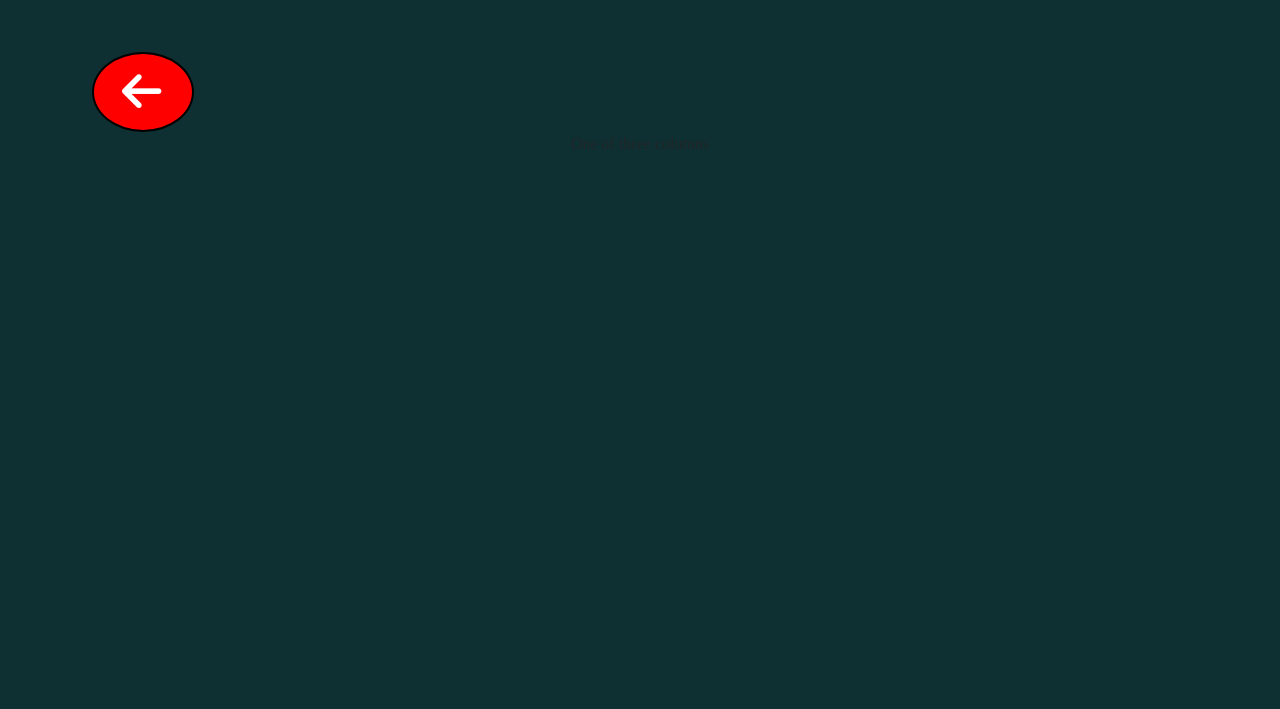
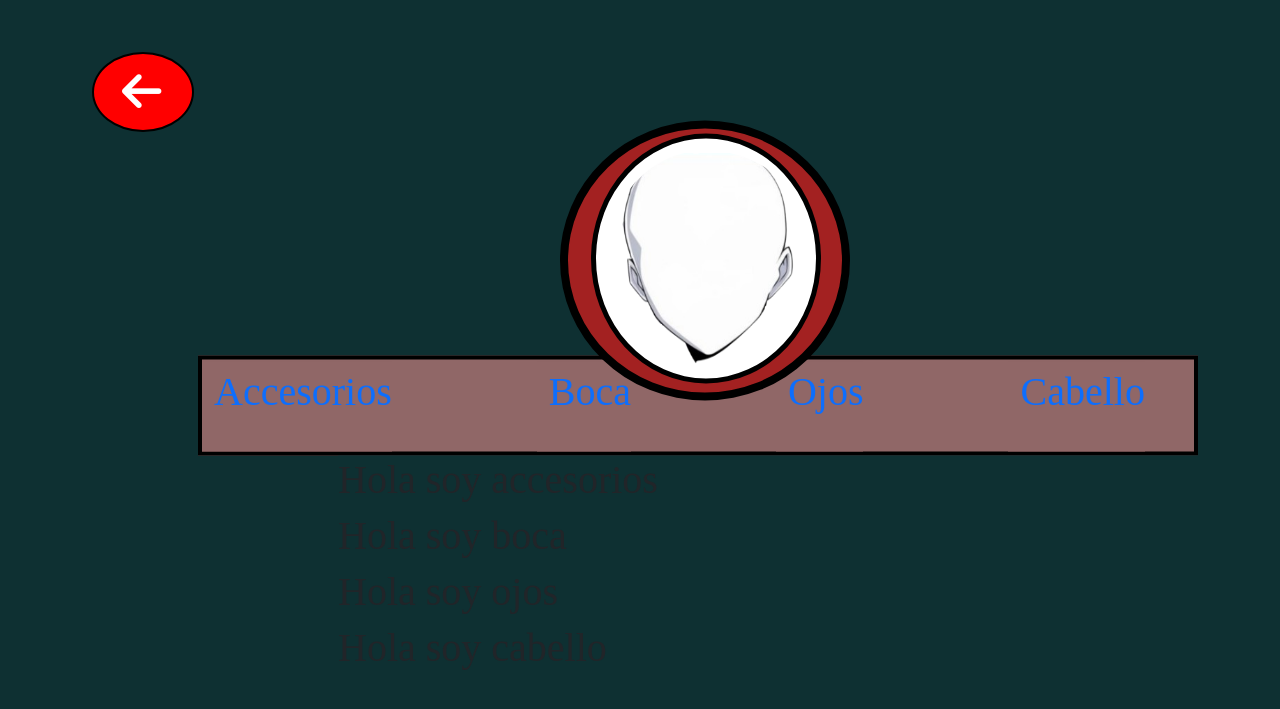
Before and after one commit to KeinerNarvaez/Proyecto-juego, a PHP site: page /avatar.html in a window 1280 px wide. Shown: the top 709 px of the page. Run offline with PHP 8.4, Linux system fonts and the light colour scheme; some libraries are stand-ins or nearby versions; some web fonts are replaced.

```diff
--- a/avatar.html
+++ b/avatar.html
@@ -27,23 +27,46 @@
    <!--/flecha-->
 
     <!--avatar-->
+
            <div class="avatar">
+              <!--boseto-->
+               <div class="boseto">
+                   <img src="/Assest/boseto_removido.png" alt="" srcset="">
+                </div>
+                <!--avatares-->
+                <div class="opciones-avatar">
+                    <div class="nombre-opcion">
+                        <a href="">Accesorios</a>
+                        <a href="">Boca</a>
+                        <a href="">Ojos</a>
+                        <a href="">Cabello</a>
+                    </div>
 
-        <div class="container text-center">
-            <div class="row align-items-center">
-              <div class="col">
+                    <div class="imagenes" id="accesorios">
+                        <h1>Hola soy accesorios</h1>
 
                     </div>
-              <div class="col">
-                One of three columns
-              </div>
-              <div class="col">
+
+                    <div class="imagenes" id="boca">
+                        <h1>Hola soy boca</h1>
 
                     </div>
+
+                    <div class="imagenes" id="ojos">
+                        <h1>Hola soy ojos</h1>
+
                     </div>
+
+                    <div class="imagenes" id="cabello">
+                        <h1>Hola soy cabello</h1>
+
                     </div>
 
                 </div>
+
+           </div>
+
+
 
     <!--avatar-->
 
--- a/css/avatar.css
+++ b/css/avatar.css
@@ -20,3 +20,53 @@
     padding-left: 28px;
     background-color: red;
 }
+
+.avatar{
+    position: absolute;
+    top: 50%;
+    left: 60%;
+    transform: translate(-50%, -50%);
+}
+
+.boseto {
+    width: 290px;
+    height: 280px;
+    border: 8px solid black;
+    padding-top: 5px;
+    padding-left: 23px;
+    padding-right: 25px;
+    background-color: #A32121;
+    border-radius: 60%;
+    position:relative;
+    margin-left: 222px;
+}
+.boseto img{
+    width: 230px;
+    height: 250px;
+    background-color: white;
+    border-radius: 60%;
+    padding-left: 10px;
+    padding-top: 12px;
+    border: 5px solid black;
+}
+
+
+.nombre-opcion{
+    margin-top: -45px;
+    margin-left: -140px;
+    display: flex;
+    width: 1000px;
+    height: 100px;
+    border: 4px solid black;
+    padding-top: 2px;
+    gap: 145px;
+    background-color: #906767;
+}
+
+.nombre-opcion a{
+    font-size: 40px;
+    padding-left: 12px;
+    text-decoration: none;
+    background-color: #906767;
+
+}
```
Also changed, not shown: Assest/boseto_removido.png (added). Lines whose indentation alone changed are shown as unchanged.
